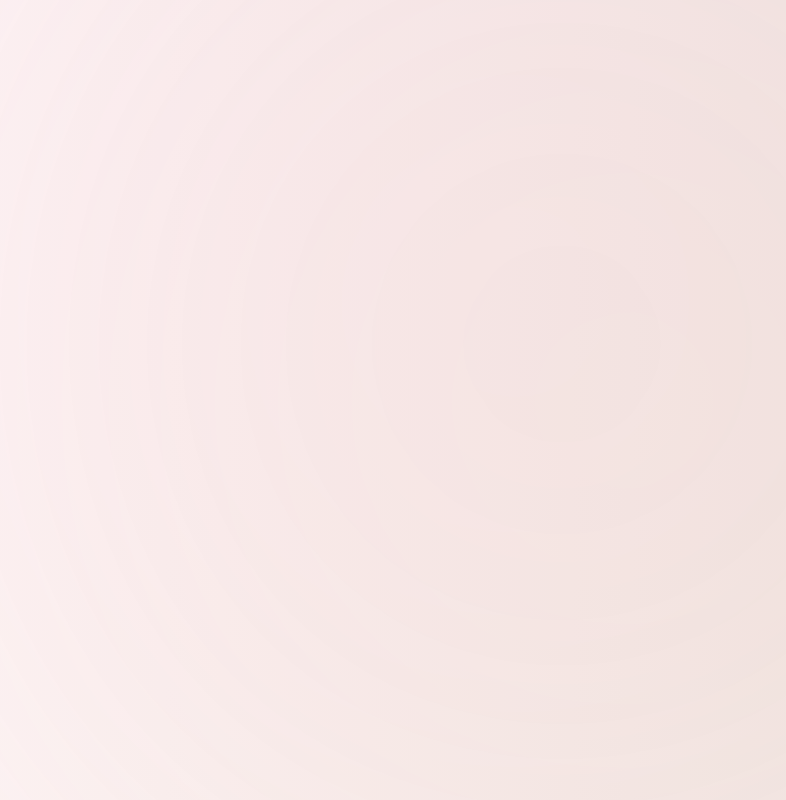
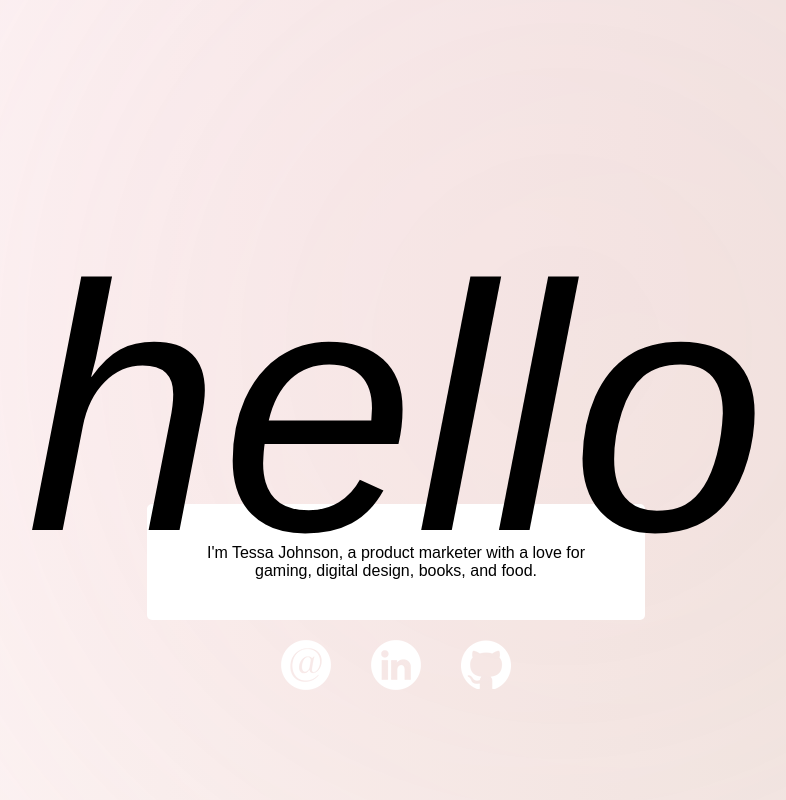
Before and after one commit to tessitak/personal-website, a plain HTML site: page index.html in a window 1280 px wide. Shown: the whole page, without its empty margins (244-1030 px from the left). Drawn offline with Linux system fonts and the light colour scheme; a web font is replaced by a local one.

Commit message:
added homepage content

```diff
--- a/index.html
+++ b/index.html
@@ -8,11 +8,21 @@
 	<link rel="stylesheet" href="https://use.typekit.net/miu1rer.css">
 </head>
 <body>
-
-<div class="background">
-   <div></div>
-</div>
-
-
+	<div class="background">
+		<div></div>
+	</div>
+		<div class="content">
+			<div class="hello">
+				hello
+			</div>
+			<div class="text">
+					I'm Tessa Johnson, a product marketer with a love for<br>gaming, digital design, books, and food.
+			</div>
+		</div>
+		<div class="icons">
+			<a href="mailto:tessakj22@gmail.com" target="_blank"><img src="email-icon-round.png"></a>
+			<a href="https://www.linkedin.com/in/tessakjohnson/" target="_blank"><img src="linkedin-icon-round.png"></a>
+			<a href="https://github.com/tessitak" target="_blank"><img src="github-icon-round.png"></a>
+		</div>
 </body>
 </html>
--- a/style.css
+++ b/style.css
@@ -1,3 +1,11 @@
+body, html {
+    font-family: ivyora-display, sans-serif;
+    width: 100%;
+    height: 100%;
+    margin: 0;
+    overflow-y: overlay;
+}
+
 /*Begin background blur*/
 .background {
     position: absolute;
@@ -29,3 +37,43 @@
     transform: translateX(-50%) translateY(-50%);
 }
 /*End background blur*/
+
+.content {
+    display: flex;
+    flex-direction: column;
+    justify-content: center;
+    align-items: center;
+    height: 80%;
+    width: 100%;
+    position: relative;
+}
+
+.hello {
+    font-family: "ivyora-display", sans-serif;
+    font-weight: 400;
+    font-style: italic;
+    font-size: 350px;
+    z-index: 2;
+    position: absolute;
+    bottom: 30px;
+}
+
+.text {
+    background-color: white;
+    text-align: center;
+    margin: 0;
+    text-align: center;
+    padding: 40px 60px;
+    border-radius: 5px;
+    z-index: 1;
+    position: absolute;
+    bottom: 20px;
+}
+
+.icons {
+    width: 100%;
+    display: flex;
+    justify-content: center;
+    align-items: top;
+    gap: 40px;
+}
```
Also changed, not shown: email-icon-round.png (added), github-icon-round.png (added), linkedin-icon-round.png (added).
